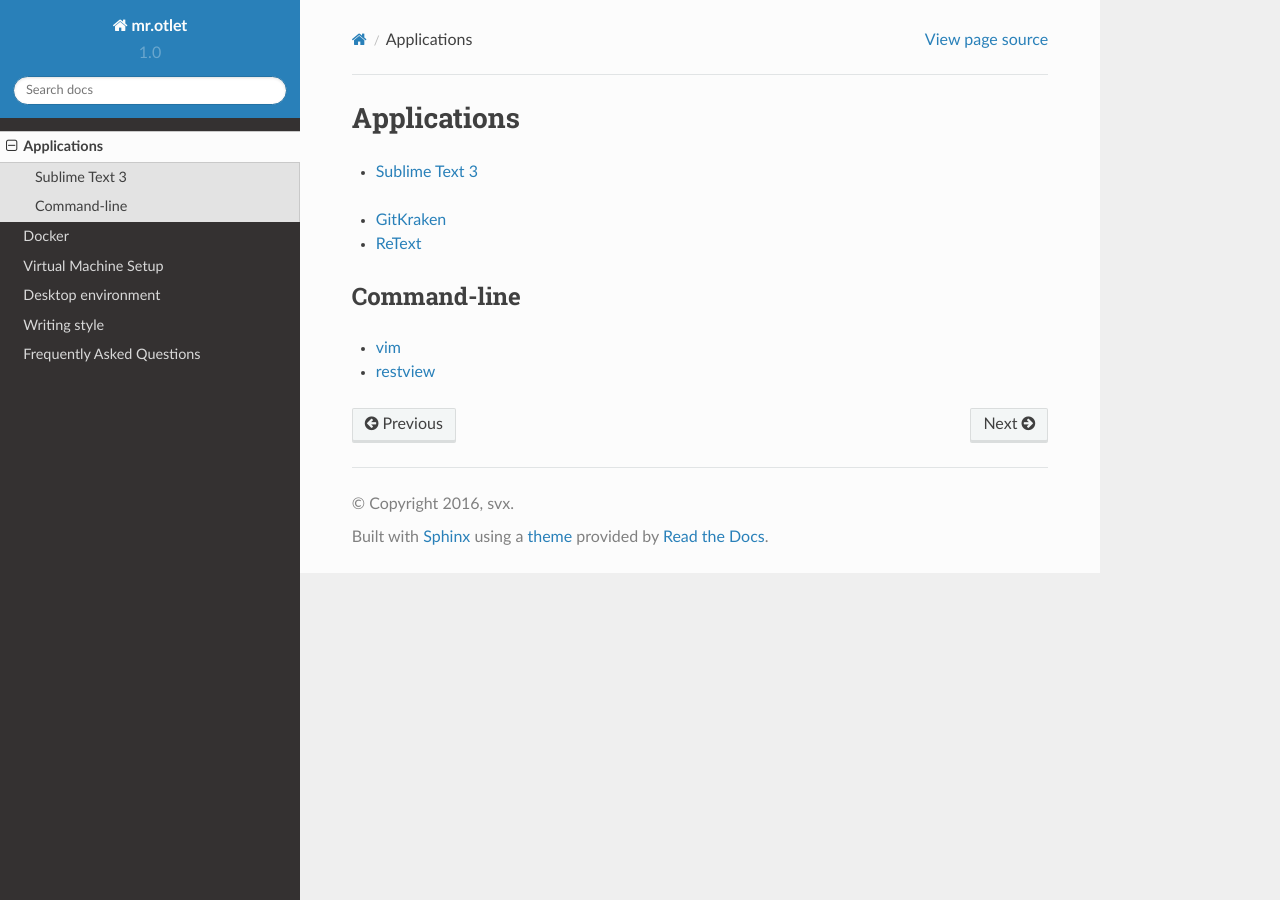
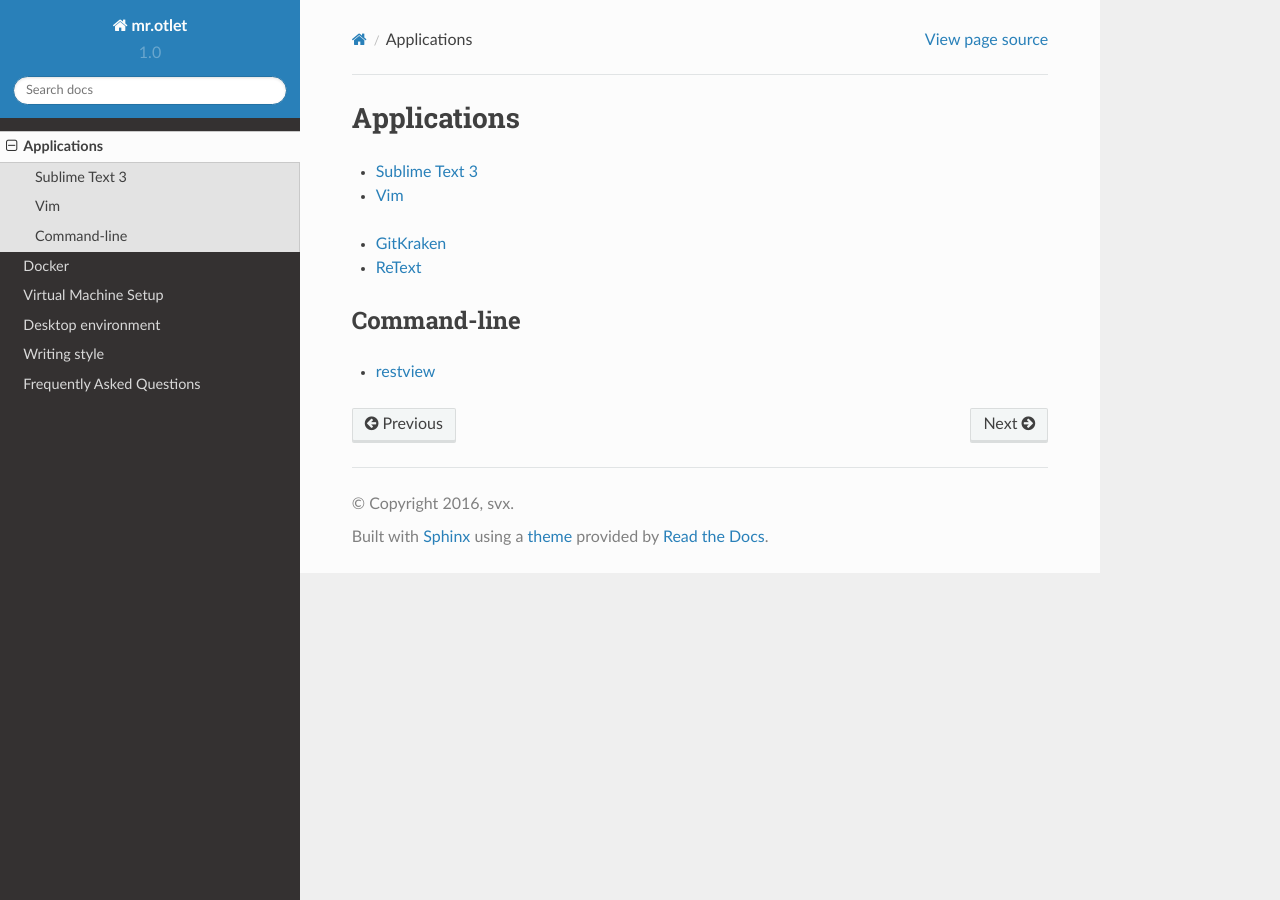
Before and after one commit to svx/mr.otlet, a Sphinx documentation site: the page built from docs/applications/index.rst, in a window 1280 px wide. Built offline with Sphinx 7.4.7 and the Read the Docs theme 2.0.0, drawn with Linux system fonts in a browser that asks for light colours.

Commit message:
Docs: Prepare setup for vim docs

```diff
--- a/docs/applications/index.rst
+++ b/docs/applications/index.rst
@@ -6,7 +6,7 @@ Applications
     :titlesonly:
 
     sublime
-
+    vim
 
 - `GitKraken <https://www.gitkraken.com/>`_
 - `ReText <https://github.com/retext-project/retext>`_
--- /dev/null
+++ b/docs/applications/vim.rst
@@ -0,0 +1,5 @@
+===
+Vim
+===
+
+`vim <http://www.vim.org/>`_
```
Also changed, not shown: other parts of docs/applications/index.rst (+0 -1 lines).
